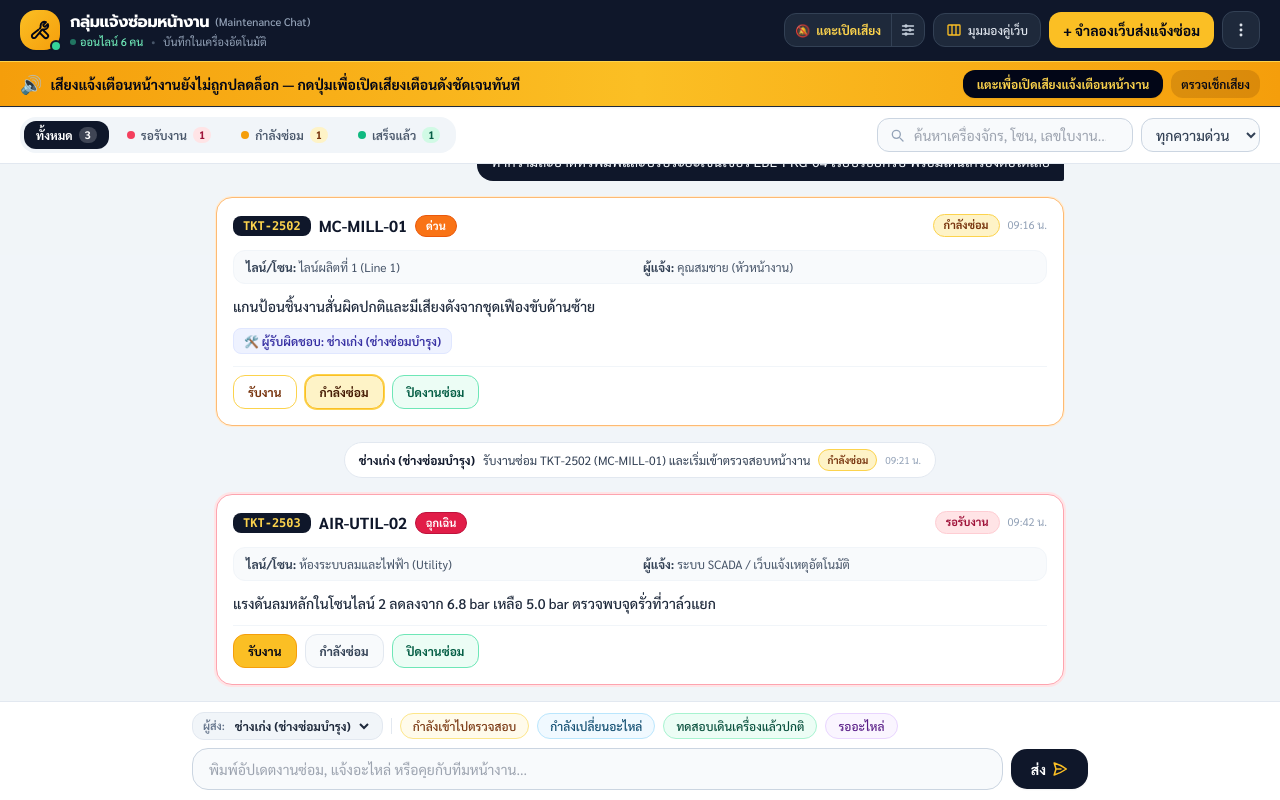
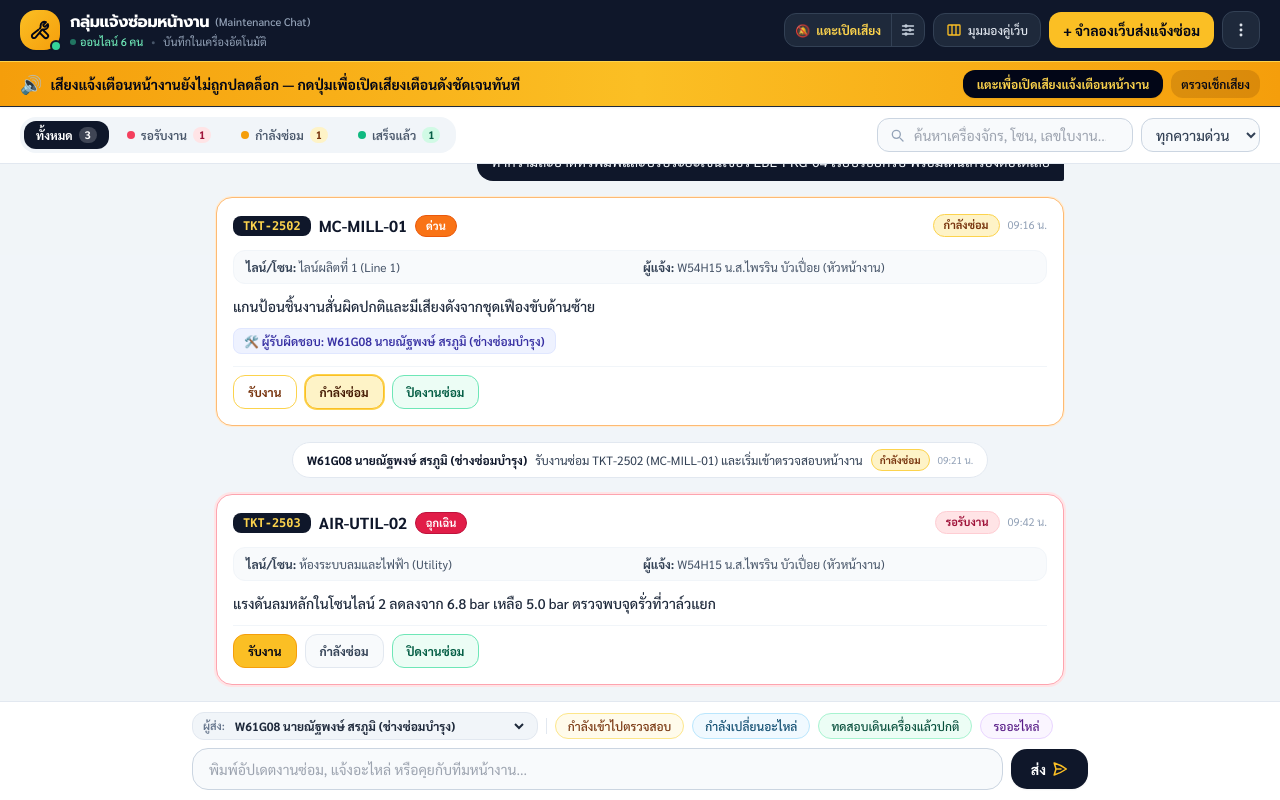
Before and after one commit to thawatchaiton1997-sys/maintenance-chat, a plain HTML site: page index.html in a window 1280 px wide. Drawn offline with nearby package versions, Linux system fonts and the light colour scheme.

Commit message:
Update index.html

```diff
--- a/index.html
+++ b/index.html
@@ -410,11 +410,9 @@
               <select
                 id="composerRoleSelect"
                 aria-label="เลือกบทบาทผู้ส่ง"
-                class="text-xs font-bold text-slate-800 bg-transparent focus:outline-none cursor-pointer"
+                class="text-xs font-bold text-slate-800 bg-transparent focus:outline-none cursor-pointer max-w-[230px] sm:max-w-[300px]"
               >
-                <option value="ช่างซ่อมบำรุง">ช่างเก่ง (ช่างซ่อมบำรุง)</option>
-                <option value="หัวหน้างาน">คุณสมชาย (หัวหน้างาน)</option>
-                <option value="ฝ่ายผลิต">คุณวิภา (ฝ่ายผลิต)</option>
+                <!-- Populated dynamically from TECH_TEAM & HEAD_SUPERVISORS -->
               </select>
             </div>
 
@@ -635,9 +633,7 @@
                   id="inputReporter"
                   class="w-full text-sm rounded-xl border border-slate-300 px-3 py-2 text-slate-800 focus:outline-none focus:ring-2 focus:ring-amber-400"
                 >
-                  <option value="คุณสมชาย (หัวหน้างาน)">คุณสมชาย (หัวหน้างาน)</option>
-                  <option value="คุณวิภา (ฝ่ายผลิต)">คุณวิภา (ฝ่ายผลิต)</option>
-                  <option value="ระบบ SCADA / เว็บแจ้งเหตุอัตโนมัติ">ระบบ SCADA / เว็บแจ้งเหตุอัตโนมัติ</option>
+                  <!-- Populated dynamically from HEAD_SUPERVISORS -->
                 </select>
               </div>
             </div>
@@ -949,7 +945,7 @@
   "lineZone": "ไลน์ผลิตที่ 1 (Line 1)",
   "priority": "urgent",
   "symptom": "หัวจับชิ้นงานสไลด์ช้าผิดปกติและมีเสียงลมรั่ว",
-  "reporter": "คุณสมชาย (หัวหน้างาน)",
+  "reporter": "W54H15 น.ส.ไพรริน บัวเปื่อย (หัวหน้างาน)",
   "source": "web-portal"
 }</pre>
         </div>
@@ -1022,6 +1018,99 @@
   <script>
     /**
      * =========================================================================
+     * 0. PLANT STAFF DIRECTORY (HEAD SUPERVISORS & MAINTENANCE TECH TEAM)
+     * =========================================================================
+     */
+    // รายชื่อทีมหัวหน้า (ผู้แจ้ง)
+    const HEAD_SUPERVISORS = [
+      "W54H15 น.ส.ไพรริน บัวเปื่อย (หัวหน้างาน)",
+      "W34H02 น.ส.สุขฤทัย ชมผิวดี (หัวหน้างาน)",
+      "W48D04 น.ส.ธนาศรี ทรงพานิช (หัวหน้างาน)",
+      "W49D23 น.ส.รัชนี บุญมา (หัวหน้างาน)",
+      "W58A32 นายจันทร์ทา ภักดี (หัวหน้างาน)",
+      "W64A01 นายสมบูรณ์ ไชยปัญญา (หัวหน้างาน)",
+      "W48A19 นางจิตาภรณ์ ใจพันธ์ (หัวหน้างาน)",
+      "F33B01 นางกรุณี กลิ่นชื่น (หัวหน้างาน)",
+      "F44H01 นายปิ่นแก้ว ยืนยั่ง (ผู้ช่วยผู้จัดการ)",
+      "W62E4 นายธวัฒน์ชัย เพ็งพิภาค (ผู้ช่วยผู้ควบคุมงาน)",
+      "W46L13 นายสมศักดิ์ ทองไทย (ผู้ช่วยผู้ควบคุมงาน)",
+      "W50J07 นายเทวินทร์ บุญโช (ผู้ช่วยผู้ควบคุมงาน)",
+      "W53H18 น.ส.ฉันทนา เครือสวัสดิ์ (หัวหน้างาน)",
+      "F23L01 นายพิชัย นาครักษา (หัวหน้างาน)",
+      "M49C27 นายเฉลิมศักดิ์ สถิตย์ (ผู้จัดการ)",
+      "W50C12 นายศักดิ์สิน กุดวงศ์แก้ว (หัวหน้างาน)",
+      "F45E01 นายปัญญา มีศิลป์ (ผู้ช่วยผู้ควบคุมงาน)",
+      "W52H08 นายนเรศ หวังจิตร์ (หัวหน้างาน)",
+      "W65F21 นายอิทธิพล พรมเมฆ (หัวหน้างาน)",
+      "W58E16 น.ส.รจนา นครราช (หัวหน้างาน)",
+      "W56H54 น.ส.บุษบา อินทร์สำราญ (หัวหน้างาน)",
+      "W65H06 น.ส.นิตยา วงศ์คะสุม (หัวหน้างาน)",
+      "W68A23 นางเอื้องอรุณ เรวรรณ (หัวหน้างาน)"
+    ];
+
+    // รายชื่อทีมช่าง (รับงาน / ส่งอัปเดต)
+    const TECH_TEAM = [
+      "M51B01 นายบัณฑิต มงคลวรผล (ผู้จัดการ)",
+      "W61G08 นายณัฐพงษ์ สรภูมิ (ช่างซ่อมบำรุง)",
+      "W62H17 นายพงษ์วิทย์ รอบคอบ (ช่างซ่อมบำรุง)",
+      "W69B08 น.ส.วีรดา คงทองหลาง (ช่างซ่อมบำรุง)",
+      "W69F40 ศักดินา ปุ๊กคำ (ช่างซ่อมบำรุง)",
+      "W49E46 นายมานพ ภูมิโคกรักษ์ (ช่างซ่อมบำรุง)",
+      "W53A40 นายฉัตรชัย แสงทองสี (ช่างซ่อมบำรุง)",
+      "W67H08 นายมนัส นินาราษฎร์ (ช่างซ่อมบำรุง)",
+      "W60F20 น.ส.นันทินี ชูแสง (ช่างซ่อมบำรุง)",
+      "W68H16 น.ส.จิตราวดี บุญคงมาก (ช่างซ่อมบำรุง)",
+      "M34G01 นางโสภา ชมพล (ช่างซ่อมบำรุง)",
+      "W39F01 นางนัยนา บุญมีจ้อย (ช่างซ่อมบำรุง)"
+    ];
+
+    function getRoleCategoryFromLabel(label) {
+      if (HEAD_SUPERVISORS.includes(label)) return 'หัวหน้างาน';
+      if (TECH_TEAM.includes(label)) return 'ช่างซ่อมบำรุง';
+      return 'ช่างซ่อมบำรุง';
+    }
+
+    function getAvatarBadgeForPerson(label) {
+      const clean = String(label || '').replace(/^(?:[A-Z0-9]+\s+)?(?:น\.ส\.|นาย|นาง)\s*/u, '').trim();
+      const chars = Array.from(clean);
+      const avatarText = chars.slice(0, 2).join('') || 'ชก';
+      const isSupervisor = HEAD_SUPERVISORS.includes(label);
+      return {
+        senderName: label || 'ช่างซ่อมบำรุง',
+        avatarText,
+        avatarBg: isSupervisor ? 'bg-sky-600 text-white' : 'bg-amber-500 text-slate-950',
+        pillClass: isSupervisor
+          ? 'bg-sky-100 text-sky-900 border-sky-200'
+          : 'bg-amber-100 text-amber-900 border-amber-200'
+      };
+    }
+
+    function populateDirectoryDropdowns() {
+      const reporterSelect = document.getElementById('inputReporter');
+      if (reporterSelect) {
+        reporterSelect.innerHTML = HEAD_SUPERVISORS.map(
+          (person) => `<option value="${escapeHtml(person)}">${escapeHtml(person)}</option>`
+        ).join('');
+      }
+
+      const composerSelect = document.getElementById('composerRoleSelect');
+      if (composerSelect) {
+        const techOptionsHtml = TECH_TEAM.map(
+          (person) => `<option value="${escapeHtml(person)}">${escapeHtml(person)}</option>`
+        ).join('');
+        const supOptionsHtml = HEAD_SUPERVISORS.map(
+          (person) => `<option value="${escapeHtml(person)}">${escapeHtml(person)}</option>`
+        ).join('');
+
+        composerSelect.innerHTML = `
+          <optgroup label="ทีมช่างซ่อมบำรุง (รับงาน / ส่งอัปเดต)">${techOptionsHtml}</optgroup>
+          <optgroup label="ทีมหัวหน้า / ผู้แจ้ง">${supOptionsHtml}</optgroup>
+        `;
+      }
+    }
+
+    /**
+     * =========================================================================
      * 1. DYNAMIC PWA MANIFEST & APPLE TOUCH ICON SETUP (SINGLE-FILE PWA)
      * =========================================================================
      */
@@ -1080,28 +1169,28 @@
         machineId: 'MC-CNC-01',
         lineZone: 'ไลน์ผลิตที่ 1 (Line 1)',
         priority: 'emergency',
-        reporter: 'คุณสมชาย (หัวหน้างาน)',
+        reporter: HEAD_SUPERVISORS[0],
         symptom: 'สปินเดิลหยุดหมุนกะทันหันและขึ้นโค้ด Overload จำเป็นต้องหยุดไลน์ผลิตชั่วคราว'
       },
       air_pressure: {
         machineId: 'HTR-PKG-02',
         lineZone: 'แผนกแพ็กกิ้งและคลังสินค้า (Packing)',
         priority: 'urgent',
-        reporter: 'คุณวิภา (ฝ่ายผลิต)',
+        reporter: HEAD_SUPERVISORS[1],
         symptom: 'อุณหภูมิฮีตเตอร์ซีลตกจาก 185°C เหลือ 146°C และมีเสียงลมรั่วที่ชุดวาล์ว'
       },
       conveyor_sensor: {
         machineId: 'CNV-L2-04',
         lineZone: 'ไลน์ผลิตที่ 2 (Line 2)',
         priority: 'urgent',
-        reporter: 'ระบบ SCADA / เว็บแจ้งเหตุอัตโนมัติ',
+        reporter: HEAD_SUPERVISORS[9],
         symptom: 'เซ็นเซอร์โฟโต้สวิตช์ตรวจจับชิ้นงานค้าง ทำให้สายพานลำเลียงหยุดอัตโนมัติ'
       },
       label_printer: {
         machineId: 'LBL-WH-03',
         lineZone: 'แผนกแพ็กกิ้งและคลังสินค้า (Packing)',
         priority: 'normal',
-        reporter: 'คุณวิภา (ฝ่ายผลิต)',
+        reporter: HEAD_SUPERVISORS[2],
         symptom: 'หัวพิมพ์สติ๊กเกอร์บาร์โค้ดป้อนกระดาษเอียงเล็กน้อย ต้องการให้ช่างช่วยปรับตั้ง'
       }
     };
@@ -1139,33 +1228,16 @@
       }
     };
 
-    const ROLE_BADGES = {
-      'ช่างซ่อมบำรุง': {
-        senderName: 'ช่างเก่ง',
-        avatarText: 'ชก',
-        avatarBg: 'bg-amber-500 text-slate-950',
-        pillClass: 'bg-amber-100 text-amber-900 border-amber-200'
-      },
-      'หัวหน้างาน': {
-        senderName: 'คุณสมชาย',
-        avatarText: 'สช',
-        avatarBg: 'bg-sky-600 text-white',
-        pillClass: 'bg-sky-100 text-sky-900 border-sky-200'
-      },
-      'ฝ่ายผลิต': {
-        senderName: 'คุณวิภา',
-        avatarText: 'วภ',
-        avatarBg: 'bg-emerald-600 text-white',
-        pillClass: 'bg-emerald-100 text-emerald-900 border-emerald-200'
-      }
-    };
-
     function formatThaiTime(dateObj) {
       return dateObj.toLocaleTimeString('th-TH', { hour: '2-digit', minute: '2-digit' }) + ' น.';
     }
 
     function createDefaultData() {
       const now = Date.now();
+      const defaultTech = TECH_TEAM[1] || TECH_TEAM[0];
+      const defaultSup1 = HEAD_SUPERVISORS[0];
+      const defaultSup2 = HEAD_SUPERVISORS[1];
+
       return {
         nextTicketNumber: 2504,
         tickets: {
@@ -1175,9 +1247,9 @@
             lineZone: 'แผนกแพ็กกิ้งและคลังสินค้า (Packing)',
             priority: 'normal',
             symptom: 'หัวพิมพ์บาร์โค้ดติดสติ๊กเกอร์เอียงและเซ็นเซอร์ตรวจจับกล่องไม่ทำงานบางจังหวะ',
-            reporter: 'คุณวิภา (ฝ่ายผลิต)',
+            reporter: defaultSup2,
             status: 'closed',
-            assignedTo: 'ช่างเก่ง (ช่างซ่อมบำรุง)',
+            assignedTo: defaultTech,
             resolutionNote: 'ทำความสะอาดหัวพิมพ์และปรับระยะเซ็นเซอร์เรียบร้อย เทสผ่าน 50 กล่อง',
             createdAt: formatThaiTime(new Date(now - 95 * 60 * 1000))
           },
@@ -1187,9 +1259,9 @@
             lineZone: 'ไลน์ผลิตที่ 1 (Line 1)',
             priority: 'urgent',
             symptom: 'แกนป้อนชิ้นงานสั่นผิดปกติและมีเสียงดังจากชุดเฟืองขับด้านซ้าย',
-            reporter: 'คุณสมชาย (หัวหน้างาน)',
+            reporter: defaultSup1,
             status: 'in_progress',
-            assignedTo: 'ช่างเก่ง (ช่างซ่อมบำรุง)',
+            assignedTo: defaultTech,
             resolutionNote: '',
             createdAt: formatThaiTime(new Date(now - 34 * 60 * 1000))
           },
@@ -1199,7 +1271,7 @@
             lineZone: 'ห้องระบบลมและไฟฟ้า (Utility)',
             priority: 'emergency',
             symptom: 'แรงดันลมหลักในโซนไลน์ 2 ลดลงจาก 6.8 bar เหลือ 5.0 bar ตรวจพบจุดรั่วที่วาล์วแยก',
-            reporter: 'ระบบ SCADA / เว็บแจ้งเหตุอัตโนมัติ',
+            reporter: defaultSup1,
             status: 'new',
             assignedTo: '',
             resolutionNote: '',
@@ -1216,7 +1288,7 @@
           {
             id: 'item-2',
             type: 'chat',
-            role: 'ช่างซ่อมบำรุง',
+            role: defaultTech,
             text: 'ทำความสะอาดหัวพิมพ์และปรับระยะเซ็นเซอร์ LBL-PKG-04 เรียบร้อยครับ พร้อมเดินเครื่องต่อได้เลย',
             time: formatThaiTime(new Date(now - 74 * 60 * 1000))
           },
@@ -1230,7 +1302,7 @@
             id: 'item-4',
             type: 'system',
             ticketId: 'TKT-2502',
-            actor: 'ช่างเก่ง (ช่างซ่อมบำรุง)',
+            actor: defaultTech,
             status: 'in_progress',
             text: 'รับงานซ่อม TKT-2502 (MC-MILL-01) และเริ่มเข้าตรวจสอบหน้างาน',
             time: formatThaiTime(new Date(now - 29 * 60 * 1000))
@@ -1243,7 +1315,7 @@
           }
         ],
         prefs: {
-          activeRole: 'ช่างซ่อมบำรุง',
+          activeRole: defaultTech,
           soundEnabled: true,
           soundStyle: 'factory_siren', // 'factory_siren' | 'dual_tone' | 'standard_chime'
           volumeBoost: 240, // 80 - 300
@@ -1357,9 +1429,6 @@
       return boostGain;
     }
 
-    /**
-     * Generate PCM WAV Data URI for rock-solid HTML5 Audio fallback on mobile/iframe
-     */
     function getWavFallbackUrl(style, boostPercent) {
       const key = `${style}_${boostPercent}`;
       if (wavCache[key]) return wavCache[key];
@@ -1481,7 +1550,6 @@
           const now = ctx.currentTime;
 
           if (style === 'factory_siren') {
-            // Industrial sweeping siren cut-through burst
             const sweeps = [
               { fStart: 950, fEnd: 1920, start: 0.0, dur: 0.34, type: 'sawtooth', peak: 0.25 },
               { fStart: 1920, fEnd: 1120, start: 0.35, dur: 0.24, type: 'sawtooth', peak: 0.23 },
@@ -1697,7 +1765,7 @@
         lineZone,
         priority: resolvedPriority,
         symptom: cleanSymptom,
-        reporter,
+        reporter: reporter || HEAD_SUPERVISORS[0],
         status: 'new',
         assignedTo: '',
         resolutionNote: '',
@@ -1712,7 +1780,6 @@
         time: timeStr
       });
 
-      // Reset filters so the new ticket is immediately visible in feed
       appState.filterStatus = 'all';
       appState.filterPriority = 'all';
       appState.searchQuery = '';
@@ -1723,10 +1790,8 @@
       renderApp();
       scrollFeedToBottom();
 
-      // Close modal on mobile/tablet
       closeWebTriggerModal();
 
-      // Trigger loud shop-floor audio
       const isHighPriority = resolvedPriority === 'emergency' || resolvedPriority === 'urgent';
       const soundStyleToPlay = isHighPriority ? appState.prefs.soundStyle : 'standard_chime';
       await playShopFloorSound(soundStyleToPlay);
@@ -1742,9 +1807,7 @@
       const ticket = appState.tickets[ticketId];
       if (!ticket) return;
 
-      const activeRole = appState.prefs.activeRole || 'ช่างซ่อมบำรุง';
-      const roleInfo = ROLE_BADGES[activeRole] || ROLE_BADGES['ช่างซ่อมบำรุง'];
-      const actorLabel = `${roleInfo.senderName} (${activeRole})`;
+      const actorLabel = appState.prefs.activeRole || TECH_TEAM[1] || TECH_TEAM[0];
       const timeStr = formatThaiTime(new Date());
 
       ticket.status = nextStatus;
@@ -1790,7 +1853,7 @@
       const text = (rawText || '').trim();
       if (!text) return;
 
-      const role = appState.prefs.activeRole || 'ช่างซ่อมบำรุง';
+      const role = appState.prefs.activeRole || TECH_TEAM[1] || TECH_TEAM[0];
       appState.feed.push({
         id: 'chat-' + Date.now() + '-' + Math.random().toString(36).slice(2, 6),
         type: 'chat',
@@ -2024,17 +2087,18 @@
           }
 
           // Team member chat message bubble
-          const roleMeta = ROLE_BADGES[item.role] || ROLE_BADGES['ช่างซ่อมบำรุง'];
+          const roleMeta = getAvatarBadgeForPerson(item.role);
+          const roleCategory = getRoleCategoryFromLabel(item.role);
           const isCurrentUserRole = item.role === appState.prefs.activeRole;
 
           if (isCurrentUserRole) {
             return `
               <div class="msg-enter flex items-end justify-end gap-2">
                 <div class="bg-slate-900 text-white rounded-2xl rounded-br-sm px-3.5 py-2.5 shadow-xs max-w-[85%] sm:max-w-[75%]">
-                  <div class="flex items-center justify-end gap-2 mb-1">
+                  <div class="flex items-center justify-end gap-2 mb-1 flex-wrap">
                     <span class="text-[10px] text-slate-400">${escapeHtml(item.time)}</span>
                     <span class="text-[10px] font-bold px-2 py-0.5 rounded-full bg-amber-400/20 text-amber-300 border border-amber-400/30">
-                      ${escapeHtml(item.role)}
+                      ${escapeHtml(roleCategory)}
                     </span>
                     <span class="text-xs font-bold text-amber-300">${escapeHtml(roleMeta.senderName)}</span>
                   </div>
@@ -2053,7 +2117,7 @@
                 <div class="flex items-center gap-2 flex-wrap mb-1">
                   <span class="text-xs font-bold text-slate-900">${escapeHtml(roleMeta.senderName)}</span>
                   <span class="text-[10px] font-bold px-2 py-0.5 rounded-full border ${roleMeta.pillClass}">
-                    ${escapeHtml(item.role)}
+                    ${escapeHtml(roleCategory)}
                   </span>
                   <span class="text-[10px] text-slate-400">${escapeHtml(item.time)}</span>
                 </div>
@@ -2066,7 +2130,6 @@
 
       container.innerHTML = dateBannerHtml + itemsHtml;
 
-      // Bind interactive action buttons inside ticket cards
       document.querySelectorAll('.card-action-btn').forEach((btn) => {
         btn.addEventListener('click', async () => {
           const tId = btn.dataset.actionTicket;
@@ -2092,7 +2155,6 @@
      * =========================================================================
      */
     function openWebTriggerModal() {
-      // On desktop (>=1024px) if split view is enabled, focus split view; otherwise open modal
       if (window.innerWidth >= 1024 && appState.prefs.desktopSplitOpen) {
         document.getElementById('inputMachineId').focus();
         return;
@@ -2160,7 +2222,6 @@
     }
 
     function bindAllEvents() {
-      // Audio unlock hero banner & banner diagnostic link
       document.getElementById('unlockAudioHeroBtn').addEventListener('click', unlockAudioAndChime);
       document.getElementById('openDiagFromBannerBtn').addEventListener('click', () => {
         syncSoundSettingsModalInputs();
@@ -2168,7 +2229,6 @@
         document.getElementById('soundSettingsModal').classList.remove('hidden');
       });
 
-      // Header quick mute/unmute toggle
       document.getElementById('quickMuteToggleBtn').addEventListener('click', async () => {
         appState.prefs.soundEnabled = !appState.prefs.soundEnabled;
         saveStateToLocalStorage();
@@ -2181,20 +2241,17 @@
         updateAudioUi();
       });
 
-      // Header sound settings button
       document.getElementById('openSoundSettingsBtn').addEventListener('click', () => {
         syncSoundSettingsModalInputs();
         updateAudioUi();
         document.getElementById('soundSettingsModal').classList.remove('hidden');
       });
 
-      // Floating Stop Urgent Alarm Button
       document.getElementById('floatingStopAlarmBtn').addEventListener('click', () => {
         stopRepeatingUrgentAlarm();
         showToast('⏹', 'หยุดเสียงเตือนฉุกเฉินแล้ว');
       });
 
-      // Open Web Trigger Modal / Split View
       document.getElementById('openWebTriggerBtn').addEventListener('click', openWebTriggerModal);
       document.getElementById('closeWebTriggerModalBtn').addEventListener('click', closeWebTriggerModal);
 
@@ -2210,7 +2267,6 @@
         applyDesktopSplitViewState();
       });
 
-      // Preset Trigger Buttons
       document.querySelectorAll('.preset-trigger-btn').forEach((btn) => {
         btn.addEventListener('click', async () => {
           const preset = PRESET_TICKETS[btn.dataset.presetKey];
@@ -2224,7 +2280,6 @@
         });
       });
 
-      // Custom Website Ticket Form Submit
       document.getElementById('websiteTicketForm').addEventListener('submit', async (e) => {
         e.preventDefault();
         await createIncomingWebsiteTicket({
@@ -2236,7 +2291,6 @@
         });
       });
 
-      // Close Ticket Modal Actions
       document.getElementById('cancelCloseTicketBtn').addEventListener('click', closeCloseTicketModal);
       document.getElementById('cancelCloseTicketFooterBtn').addEventListener('click', closeCloseTicketModal);
       document.getElementById('confirmCloseTicketForm').addEventListener('submit', async (e) => {
@@ -2249,7 +2303,6 @@
         showToast('✅', `ปิดงานซ่อม ${targetId} เรียบร้อยแล้ว`);
       });
 
-      // Filter Tabs, Search & Priority Filter
       document.querySelectorAll('.status-tab-btn').forEach((btn) => {
         btn.addEventListener('click', () => {
           appState.filterStatus = btn.dataset.filterStatus;
@@ -2267,14 +2320,19 @@
         renderChatFeed();
       });
 
-      // Bottom Composer Role, Quick Reply Chips & Send Form
       const roleSelect = document.getElementById('composerRoleSelect');
-      roleSelect.value = appState.prefs.activeRole;
-      roleSelect.addEventListener('change', (e) => {
-        appState.prefs.activeRole = e.target.value;
-        saveStateToLocalStorage();
-        renderChatFeed();
-      });
+      if (roleSelect) {
+        const allPeople = [...TECH_TEAM, ...HEAD_SUPERVISORS];
+        if (!allPeople.includes(appState.prefs.activeRole)) {
+          appState.prefs.activeRole = TECH_TEAM[1] || TECH_TEAM[0];
+        }
+        roleSelect.value = appState.prefs.activeRole;
+        roleSelect.addEventListener('change', (e) => {
+          appState.prefs.activeRole = e.target.value;
+          saveStateToLocalStorage();
+          renderChatFeed();
+        });
+      }
 
       document.querySelectorAll('.quick-reply-chip').forEach((chip) => {
         chip.addEventListener('click', () => {
@@ -2291,7 +2349,6 @@
         input.value = '';
       });
 
-      // Sound Settings Modal Controls
       document.getElementById('closeSoundSettingsBtn').addEventListener('click', () => {
         document.getElementById('soundSettingsModal').classList.add('hidden');
       });
@@ -2328,7 +2385,6 @@
         await playShopFloorSound(appState.prefs.soundStyle);
       });
 
-      // Header 3-Dots App Menu
       const menuBtn = document.getElementById('appMenuBtn');
       const menuDropdown = document.getElementById('appMenuDropdown');
 
@@ -2387,7 +2443,6 @@
         showToast('🔄', 'รีเซ็ตข้อมูลตัวอย่างเรียบร้อยแล้ว');
       });
 
-      // Copy Code Buttons inside Webhook Guide Modal (using execCommand fallback)
       document.querySelectorAll('.copy-code-btn').forEach((btn) => {
         btn.addEventListener('click', () => {
           const target = document.getElementById(btn.dataset.copyTarget);
@@ -2408,7 +2463,6 @@
         });
       });
 
-      // Native PWA beforeinstallprompt listener (Chrome / Edge / Android)
       window.addEventListener('beforeinstallprompt', (e) => {
         e.preventDefault();
         appState.deferredInstallPrompt = e;
@@ -2423,7 +2477,6 @@
         document.getElementById('nativeInstallBox').classList.add('hidden');
       });
 
-      // Unlock Web Audio automatically on first user gesture anywhere
       document.addEventListener(
         'pointerdown',
         async () => {
@@ -2449,6 +2502,7 @@
     }
 
     window.addEventListener('DOMContentLoaded', () => {
+      populateDirectoryDropdowns();
       bindAllEvents();
       applyDesktopSplitViewState();
       renderApp();
@@ -2456,4 +2510,4 @@
     });
   </script>
 </body>
-<html>
+</html>
```
